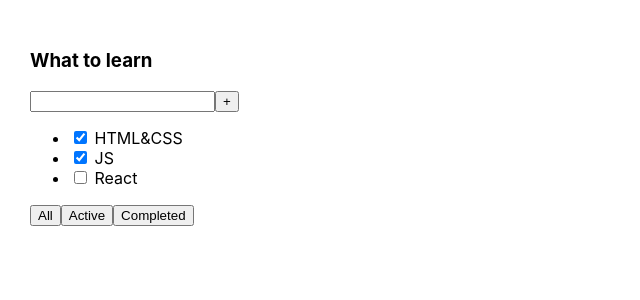
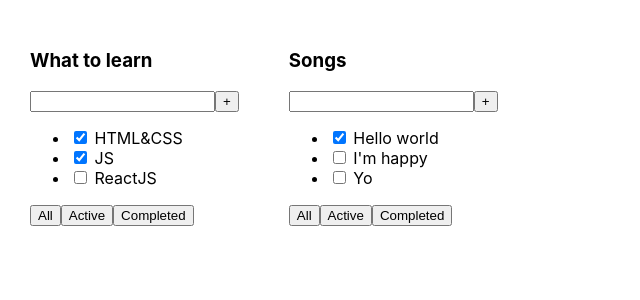
Before and after one commit to lergnom/Todolist, a React (Create React App) app: page / in a window 1280 px wide. Shown: the top 300 px of the page, without its empty margins (0-640 px from the left). Built offline with nearby package versions, Linux system fonts and the light colour scheme.

Commit message:
Todolist component added

```diff
--- a/src/App.tsx
+++ b/src/App.tsx
@@ -1,26 +1,34 @@
 import React from 'react';
 import './App.css';
+import {Todolist} from "./Todolist";
+
+type  TaskType = {
+    id: number
+    title: string
+    isDone: boolean
+}
+
+export type PropsType = {
+    title: string
+    tasks: Array<TaskType>
+}
+
 
 function App() {
+    const task1 = [
+        {id:1, title: "HTML&CSS", isDone: true},
+        {id:2, title: "JS", isDone: true},
+        {id:3, title: "ReactJS", isDone: false}
+    ]
+    const task2 = [
+        {id:1, title: "Hello world", isDone: true},
+        {id:2, title: "I'm happy", isDone: false},
+        {id:3, title: "Yo", isDone: false}
+    ]
     return (
         <div className="App">
-            <div>
-                <h3>What to learn</h3>
-                <div>
-                    <input/>
-                    <button>+</button>
-                </div>
-                <ul>
-                    <li><input type="checkbox" checked={true}/> <span>HTML&CSS</span></li>
-                    <li><input type="checkbox" checked={true}/> <span>JS</span></li>
-                    <li><input type="checkbox" checked={false}/> <span>React</span></li>
-                </ul>
-                <div>
-                    <button>All</button>
-                    <button>Active</button>
-                    <button>Completed</button>
-                </div>
-            </div>
+            <Todolist title={"What to learn"} tasks={task1}/>
+            <Todolist title={"Songs"} tasks={task2}/>
         </div>
     );
 }
--- /dev/null
+++ b/src/Todolist.tsx
@@ -0,0 +1,25 @@
+import React from "react";
+import {PropsType} from "./App";
+
+export function Todolist(props: PropsType) {
+    return (
+        <div>
+            <h3>{props.title}</h3>
+            <div>
+                <input/>
+                <button>+</button>
+            </div>
+            <ul>
+                <li><input type="checkbox" checked={props.tasks[0].isDone}/> <span>{props.tasks[0].title}</span></li>
+                <li><input type="checkbox" checked={props.tasks[1].isDone}/> <span>{props.tasks[1].title}</span></li>
+                <li><input type="checkbox" checked={props.tasks[2].isDone}/> <span>{props.tasks[2].title}</span></li>
+            </ul>
+            <div>
+                <button>All</button>
+                <button>Active</button>
+                <button>Completed</button>
+            </div>
+        </div>
+
+    )
+}
```
